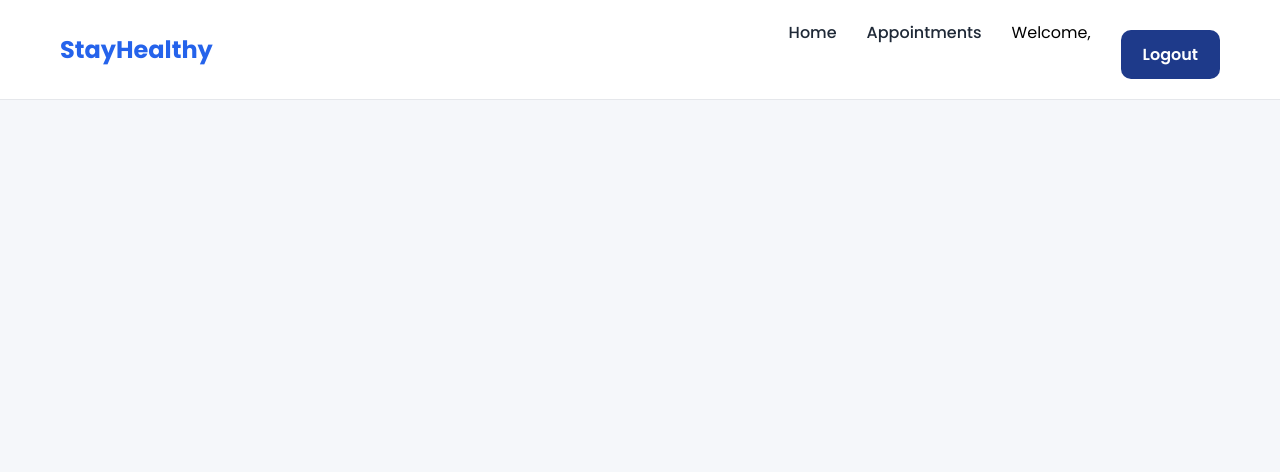
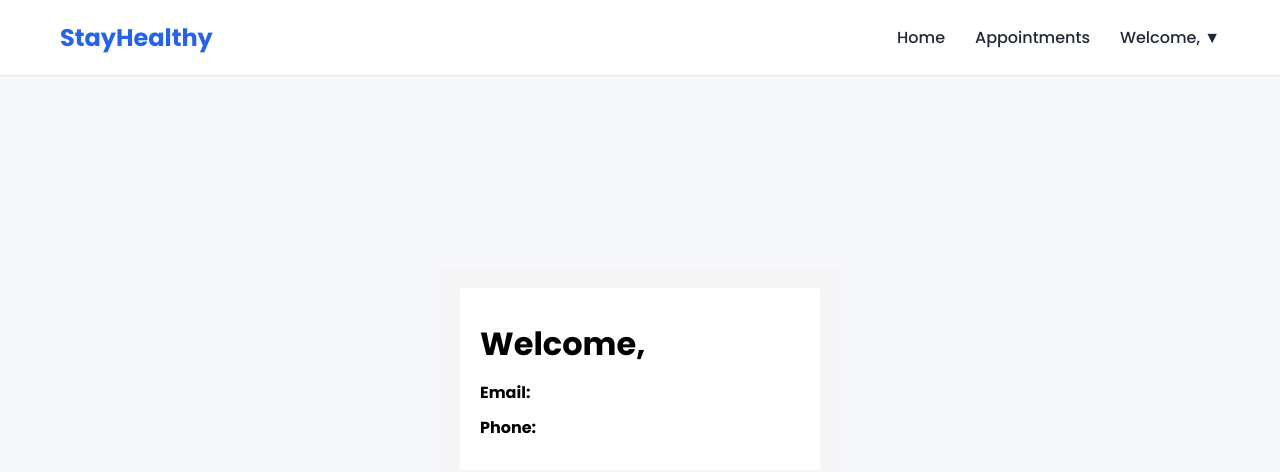
Before and after one commit to Sreeharivs1983/test_med_app, a React (Create React App) app: page /profile in a window 1280 px wide. Shown: the top 472 px of the page. Built offline with nearby package versions, Linux system fonts and the light colour scheme; sample sign-in values are in the browser's storage.

Commit message:
profile Card Added as a dropdown in the logged in accounts Navigation Bar

```diff
--- a/src/App.js
+++ b/src/App.js
@@ -9,7 +9,8 @@ import FindDoctorSearch from "./Components/FindDoctorSearch/FindDoctorSearch";
 import DoctorCard from "./Components/DoctorCard/DoctorCard";
 import BookingConsultation from "./Components/BookingConsultation";
 import Notification from "./Components/Notification/Notification";
-import ReviewForm from "./Components/ReviewForm/ReviewForm";  // ✅ Added
+import ReviewForm from "./Components/ReviewForm/ReviewForm";
+import ProfileCard from "./Components/ProfileCard/ProfileCard";
 
 function App() {
   return (
@@ -23,6 +24,7 @@ function App() {
             <Route path="/instant-consultation" element={<InstantConsultation />} />
             <Route path="/test-search" element={<FindDoctorSearch />} />
             <Route path="/appointments" element={<BookingConsultation />} />
+            <Route path="/profile" element={<ProfileCard />} />
 
             {/* ✅ Reviews Route (IBM Integration Step) */}
             <Route
--- a/src/Components/Navbar/Navbar.css
+++ b/src/Components/Navbar/Navbar.css
@@ -27,6 +27,7 @@
     list-style: none;
     display: flex;
     gap: 30px;
+    align-items: center;
 }
 
 .nav-links li a {
@@ -40,6 +41,60 @@
     color: #2563EB;
 }
 
+/* ===================== */
+/* Dropdown Styling */
+/* ===================== */
+
+.dropdown {
+    position: relative;
+    display: inline-block;
+}
+
+.dropbtn {
+    cursor: pointer;
+    font-weight: 500;
+    color: #1f2937;
+}
+
+.dropdown-content {
+    display: none;
+    position: absolute;
+    right: 0;
+    background-color: #ffffff;
+    min-width: 180px;
+    box-shadow: 0px 8px 16px rgba(0, 0, 0, 0.08);
+    border-radius: 8px;
+    overflow: hidden;
+    margin-top: 10px;
+    z-index: 1000;
+    border: 1px solid #e5e7eb;
+}
+
+.dropdown-content a,
+.dropdown-content button {
+    display: block;
+    padding: 12px 16px;
+    text-decoration: none;
+    color: #1f2937;
+    background: none;
+    border: none;
+    width: 100%;
+    text-align: left;
+    cursor: pointer;
+    font-size: 14px;
+}
+
+.dropdown-content a:hover,
+.dropdown-content button:hover {
+    background-color: #f3f4f6;
+    color: #2563EB;
+}
+
+/* Show dropdown on hover */
+.dropdown:hover .dropdown-content {
+    display: block;
+}
+
 /* Responsive */
 @media (max-width: 768px) {
     .nav-links {
--- a/src/Components/Navbar/Navbar.js
+++ b/src/Components/Navbar/Navbar.js
@@ -29,7 +29,6 @@ const Navbar = () => {
           <Link to="/">Home</Link>
         </li>
 
-        {/* ✅ Always visible */}
         <li>
           <Link to="/appointments">Appointments</Link>
         </li>
@@ -44,16 +43,19 @@ const Navbar = () => {
             </li>
           </>
         ) : (
-          <>
-            <li>
-              <span>Welcome, {username}</span>
-            </li>
-            <li>
-              <button onClick={handleLogout} className="btn-primary">
+          <li className="dropdown">
+            <span className="dropbtn">
+              Welcome, {username} ▼
+            </span>
+
+            <div className="dropdown-content">
+              <Link to="/profile">Profile</Link>
+              <Link to="/reports">Your Reports</Link>
+              <button onClick={handleLogout}>
                 Logout
               </button>
-            </li>
-          </>
+            </div>
+          </li>
         )}
 
       </ul>
--- /dev/null
+++ b/src/Components/ProfileCard/ProfileCard.css
@@ -0,0 +1,17 @@
+.profile-container {
+  max-width: 400px;
+  margin: 15% auto;
+  padding: 20px;
+  background-color: #f5f5f5;
+  border-radius: 4px;
+}
+
+.profile-details {
+  background-color: #fff;
+  border-radius: 4px;
+  padding: 20px;
+}
+
+.profile-details p {
+  margin-bottom: 10px;
+}
--- /dev/null
+++ b/src/Components/ProfileCard/ProfileCard.js
@@ -0,0 +1,44 @@
+import React, { useEffect, useState } from "react";
+import { useNavigate } from "react-router-dom";
+import "./ProfileCard.css";
+
+const ProfileCard = () => {
+
+  const [userDetails, setUserDetails] = useState({
+    name: "",
+    email: "",
+    phone: ""
+  });
+
+  const navigate = useNavigate();
+
+  useEffect(() => {
+    const authtoken = sessionStorage.getItem("auth-token");
+
+    if (!authtoken) {
+      navigate("/login");
+    } else {
+      const name = sessionStorage.getItem("name");
+      const email = sessionStorage.getItem("email");
+      const phone = sessionStorage.getItem("phone");
+
+      setUserDetails({
+        name: name || "",
+        email: email || "",
+        phone: phone || ""
+      });
+    }
+  }, [navigate]);
+
+  return (
+    <div className="profile-container">
+      <div className="profile-details">
+        <h1>Welcome, {userDetails.name}</h1>
+        <p><b>Email:</b> {userDetails.email}</p>
+        <p><b>Phone:</b> {userDetails.phone}</p>
+      </div>
+    </div>
+  );
+};
+
+export default ProfileCard;
```
